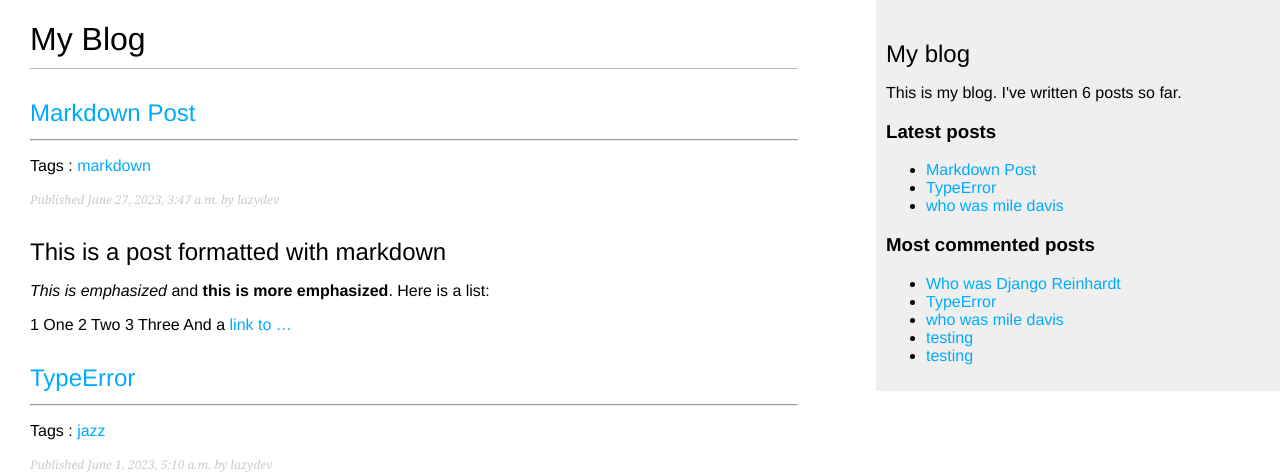
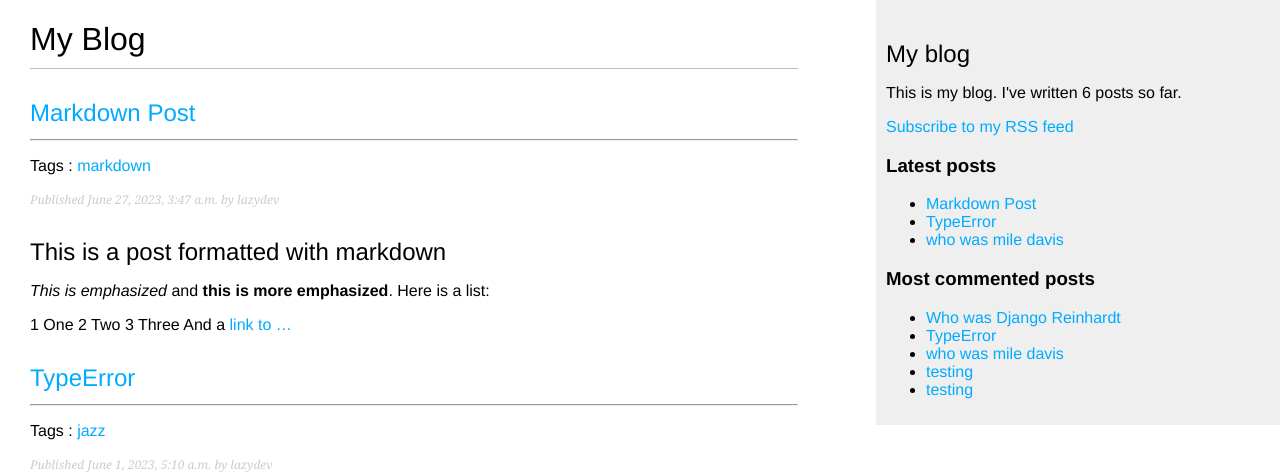
Before and after one commit to unuefeejovwoke/2023-django-goals, a Django app: page /blog/ in a window 1280 px wide. Shown: the top 472 px of the page. Run offline with Django 4.2, Linux system fonts and the light colour scheme; data comes from the database, SQL or seed files in the repository; parts of the project's set-up code (start-up, migrations or seed data) failed here and were passed over.

Commit message:
adding rss feed to website

```diff
--- a/blog/templates/blog/base.html
+++ b/blog/templates/blog/base.html
@@ -15,6 +15,11 @@
             <h2>My blog</h2>
             <p>This is my blog.
             I've written {% total_posts %} posts so far.</p>
+            <p>
+                <a href="{% url "blog:post_feed" %}">
+                Subscribe to my RSS feed
+                </a>
+                </p>
             <h3>Latest posts</h3>
             {% show_latest_posts 3 %}
             <h3>Most commented posts</h3>
--- a/blog/urls.py
+++ b/blog/urls.py
@@ -1,4 +1,6 @@
 from django.urls import path
+
+from blog.feeds import LatestPostsFeed
 from . import views
 
 app_name = 'blog'
@@ -10,4 +12,6 @@ urlpatterns = [
 
     path('<int:post_id>/share/', views.post_share, name='post_share'),
     path('<int:post_id>/comment/', views.post_comment, name='post_comment'),
+
+    path('feed/', LatestPostsFeed(), name='post_feed'),
 ]
```
